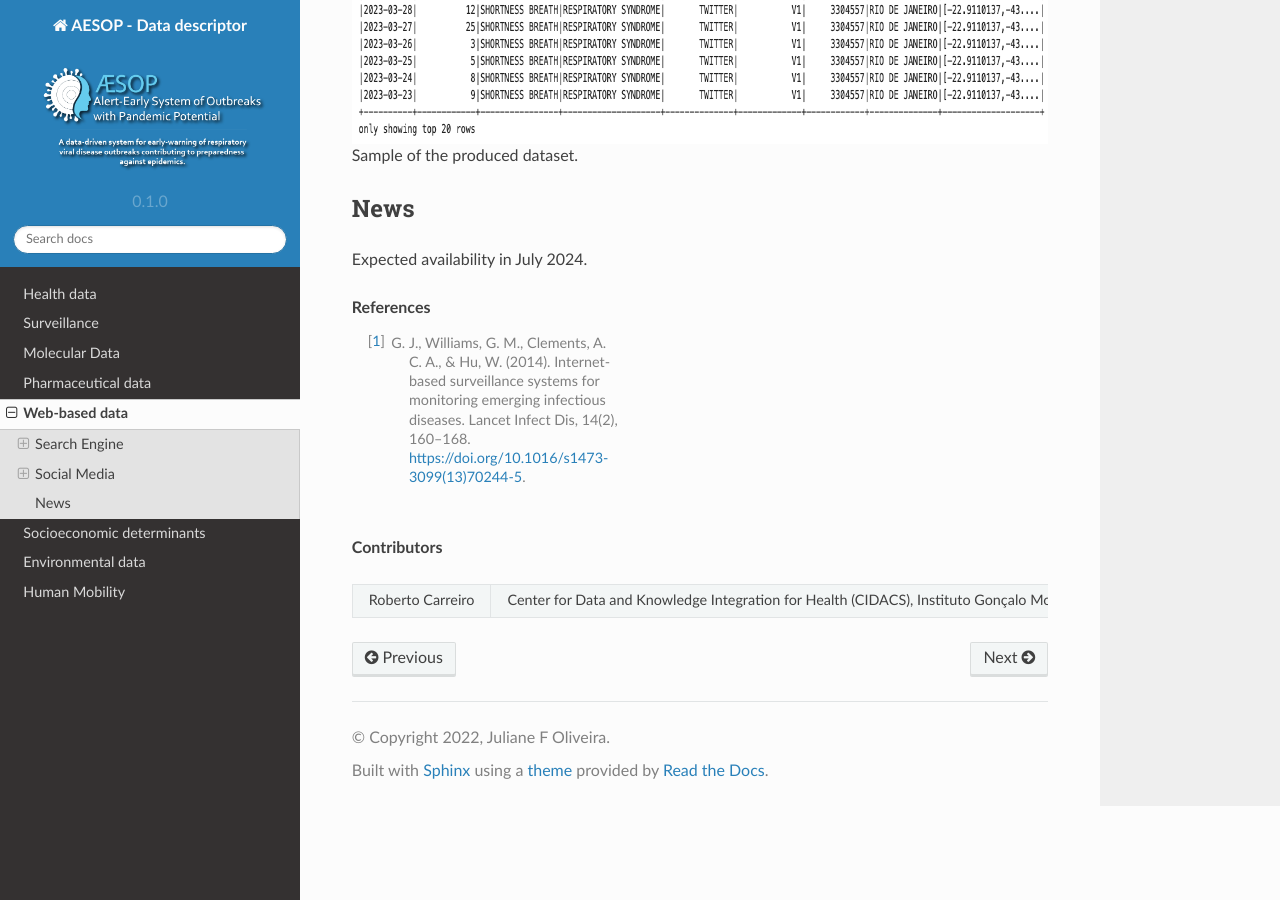
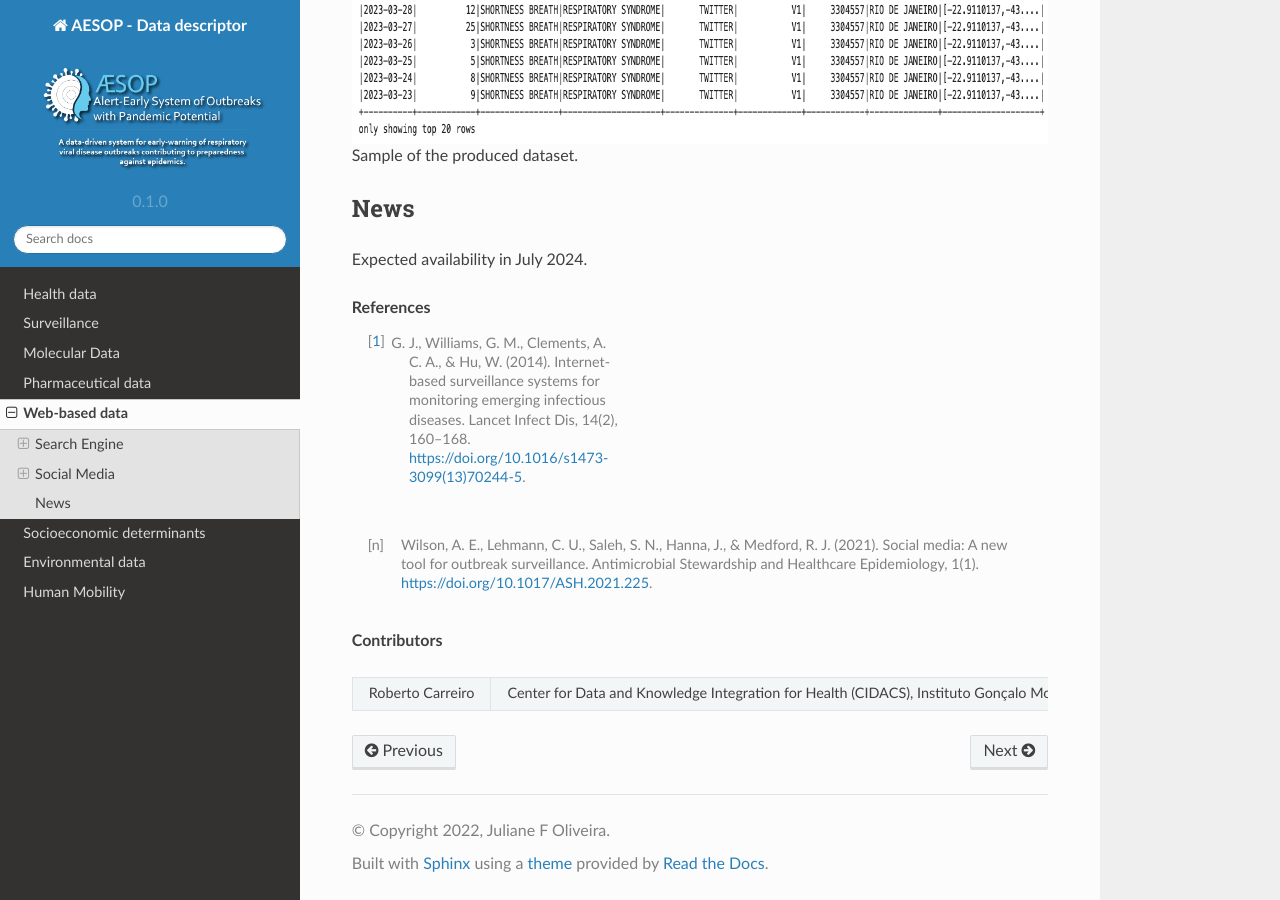
Before and after one commit to cidacslab/AESOP-Data-Documentation, a Sphinx documentation site: the page built from docs/source/web_based.rst, in a window 1280 px wide and 900 px high, scrolled down 5488 px. Built offline with Sphinx 7.4.7 and the Read the Docs theme 2.0.0, drawn with Linux system fonts in a browser that asks for light colours.

Commit message:
Update web_based.rst

```diff
--- a/docs/source/web_based.rst
+++ b/docs/source/web_based.rst
@@ -179,7 +179,7 @@
 .. rubric:: References
 
 .. [1] G. J., Williams, G. M., Clements, A. C. A., & Hu, W. (2014). Internet-based surveillance systems for monitoring emerging infectious diseases. Lancet Infect Dis, 14(2), 160–168. https://doi.org/10.1016/s1473-3099(13)70244-5.
-
+.. [n] Wilson, A. E., Lehmann, C. U., Saleh, S. N., Hanna, J., & Medford, R. J. (2021). Social media: A new tool for outbreak surveillance. Antimicrobial Stewardship and Healthcare Epidemiology, 1(1). https://doi.org/10.1017/ASH.2021.225.
 
 **Contributors**
 
```
